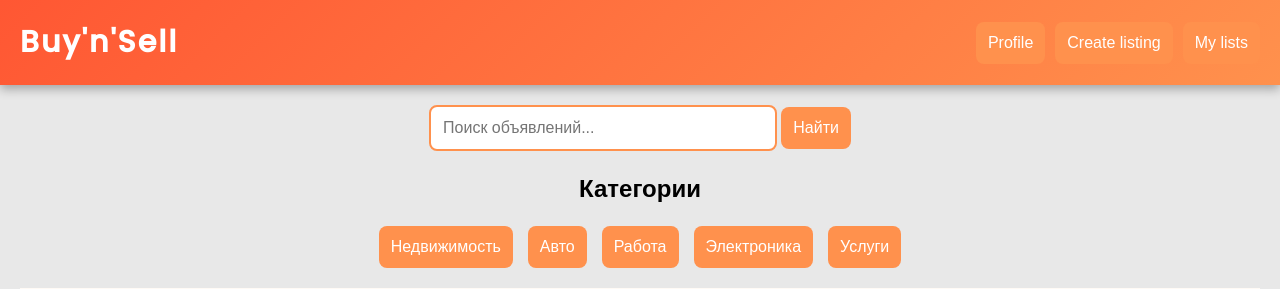
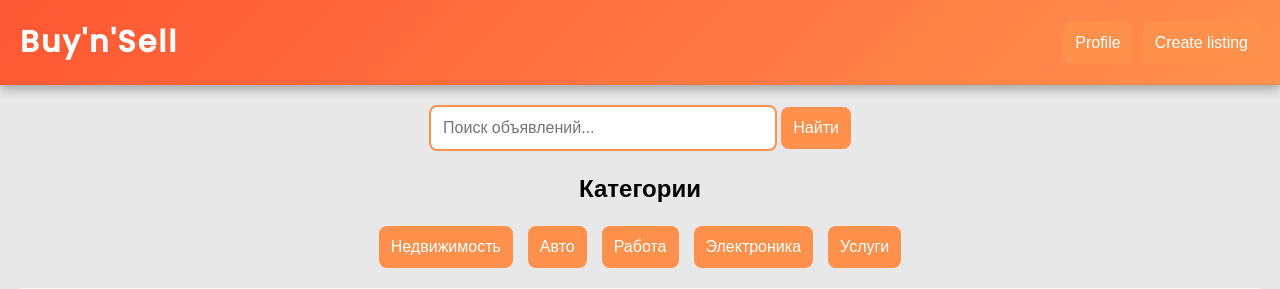
Before and after one commit to NotRindik/Python-Project-University, a Django app: page / in a window 1280 px wide. Shown: the top 289 px of the page. Run offline with Django 5.2, Linux system fonts and the light colour scheme; the visitor is signed in with stand-in values (Sample User, id 1); data that the repository does not hold is empty.

Commit message:
Update home.html

```diff
--- a/PythonProject/myapp/templates/home.html
+++ b/PythonProject/myapp/templates/home.html
@@ -14,7 +14,7 @@
             {% if user.is_authenticated %}
                 <button onclick="location.href='{% url 'profile' %}'">Profile</button>
                 <button onclick="location.href='{% url 'create' %}'">Create listing</button>
-                <button onclick="location.href='{% url 'listing' %}'">My lists</button>
+
             {% else %}
                 <button onclick="location.href='{% url 'register' %}'">Sign In</button>
                 <button onclick="location.href='{% url 'login' %}'">Log In</button>
```
